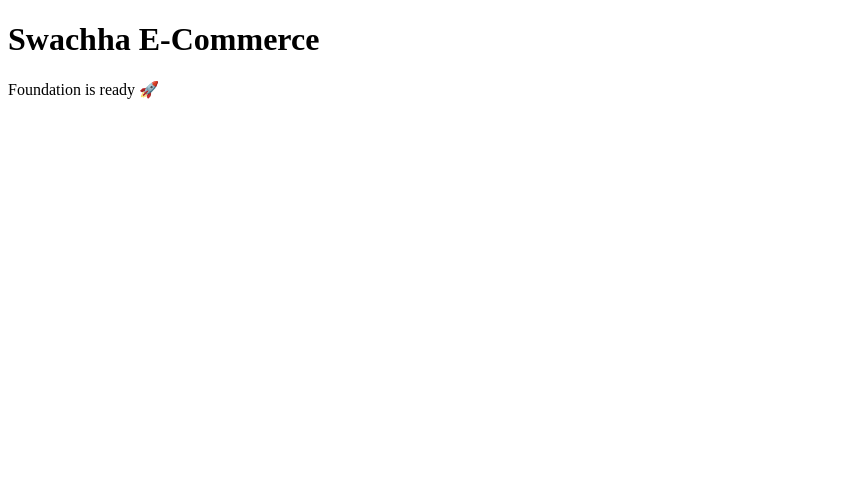
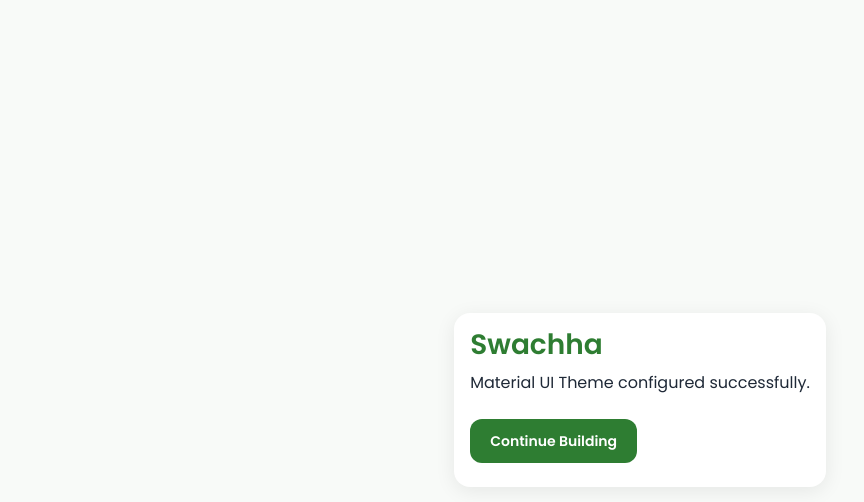
Before and after one commit to Sahil05102001/swaccha, a React (Vite) app: page / in a window 1280 px wide. Shown: the top 502 px of the page, without its empty margins (0-864 px from the left). Built offline with nearby package versions, Linux system fonts and the light colour scheme.

Commit message:
feat: add application theme and providers

```diff
--- a/src/App.tsx
+++ b/src/App.tsx
@@ -1,9 +1,33 @@
+import { Box, Button, Card, CardContent, Typography } from "@mui/material";
+
 function App() {
   return (
-    <div>
-      <h1>Swachha E-Commerce</h1>
-      <p>Foundation is ready 🚀</p>
-    </div>
+    <Box
+      sx={{
+        minHeight: "100vh",
+        display: "flex",
+        justifyContent: "center",
+        alignItems: "center",
+        bgcolor: "background.default",
+        p: 3,
+      }}
+    >
+      <Card sx={{ maxWidth: 500 }}>
+        <CardContent>
+          <Typography variant="h3" gutterBottom color="primary">
+            Swachha
+          </Typography>
+
+          <Typography variant="body1" sx={{ mb: 3 }}>
+            Material UI Theme configured successfully.
+          </Typography>
+
+          <Button variant="contained">
+            Continue Building
+          </Button>
+        </CardContent>
+      </Card>
+    </Box>
   );
 }
 
--- a/src/app/providers.tsx
+++ b/src/app/providers.tsx
@@ -0,0 +1,16 @@
+import { ThemeProvider, CssBaseline } from "@mui/material";
+import { ReactNode } from "react";
+import theme from "./theme";
+
+interface ProvidersProps {
+  children: ReactNode;
+}
+
+export default function Providers({ children }: ProvidersProps) {
+  return (
+    <ThemeProvider theme={theme}>
+      <CssBaseline />
+      {children}
+    </ThemeProvider>
+  );
+}
--- a/src/app/theme.ts
+++ b/src/app/theme.ts
@@ -0,0 +1,127 @@
+import { createTheme } from "@mui/material/styles";
+
+const theme = createTheme({
+  palette: {
+    mode: "light",
+
+    primary: {
+      main: "#2E7D32",
+      light: "#66BB6A",
+      dark: "#1B5E20",
+      contrastText: "#FFFFFF",
+    },
+
+    secondary: {
+      main: "#43A047",
+      contrastText: "#FFFFFF",
+    },
+
+    background: {
+      default: "#F8FAF8",
+      paper: "#FFFFFF",
+    },
+
+    text: {
+      primary: "#1F2937",
+      secondary: "#6B7280",
+    },
+
+    success: {
+      main: "#43A047",
+    },
+
+    error: {
+      main: "#D32F2F",
+    },
+
+    warning: {
+      main: "#F9A825",
+    },
+  },
+
+  typography: {
+    fontFamily: `"Poppins", "Roboto", "Helvetica", "Arial", sans-serif`,
+
+    h1: {
+      fontSize: "2.5rem",
+      fontWeight: 700,
+    },
+
+    h2: {
+      fontSize: "2rem",
+      fontWeight: 700,
+    },
+
+    h3: {
+      fontSize: "1.75rem",
+      fontWeight: 600,
+    },
+
+    h4: {
+      fontSize: "1.5rem",
+      fontWeight: 600,
+    },
+
+    h5: {
+      fontSize: "1.25rem",
+      fontWeight: 600,
+    },
+
+    h6: {
+      fontSize: "1rem",
+      fontWeight: 600,
+    },
+
+    button: {
+      textTransform: "none",
+      fontWeight: 600,
+    },
+  },
+
+  shape: {
+    borderRadius: 12,
+  },
+
+  components: {
+    MuiButton: {
+      styleOverrides: {
+        root: {
+          borderRadius: 12,
+          padding: "10px 20px",
+          fontWeight: 600,
+          boxShadow: "none",
+
+          "&:hover": {
+            boxShadow: "none",
+          },
+        },
+      },
+    },
+
+    MuiCard: {
+      styleOverrides: {
+        root: {
+          borderRadius: 16,
+          boxShadow: "0 4px 20px rgba(0,0,0,0.08)",
+        },
+      },
+    },
+
+    MuiPaper: {
+      styleOverrides: {
+        root: {
+          borderRadius: 16,
+        },
+      },
+    },
+
+    MuiTextField: {
+      defaultProps: {
+        variant: "outlined",
+        fullWidth: true,
+      },
+    },
+  },
+});
+
+export default theme;
--- a/src/main.tsx
+++ b/src/main.tsx
@@ -1,9 +1,13 @@
 import React from "react";
 import ReactDOM from "react-dom/client";
 import App from "./App";
+import Providers from "./app/providers";
+import "./styles/global.css";
 
 ReactDOM.createRoot(document.getElementById("root")!).render(
   <React.StrictMode>
-    <App />
+    <Providers>
+      <App />
+    </Providers>
   </React.StrictMode>
 );
--- /dev/null
+++ b/src/styles/global.css
@@ -0,0 +1,34 @@
+@import url("https://fonts.googleapis.com/css2?family=Poppins:wght@300;400;500;600;700&display=swap");
+
+* {
+  margin: 0;
+  padding: 0;
+  box-sizing: border-box;
+}
+
+html,
+body,
+#root {
+  width: 100%;
+  min-height: 100%;
+}
+
+body {
+  font-family: "Poppins", sans-serif;
+  background: #f8faf8;
+  color: #1f2937;
+}
+
+a {
+  color: inherit;
+  text-decoration: none;
+}
+
+img {
+  display: block;
+  max-width: 100%;
+}
+
+button {
+  font-family: inherit;
+}
```
